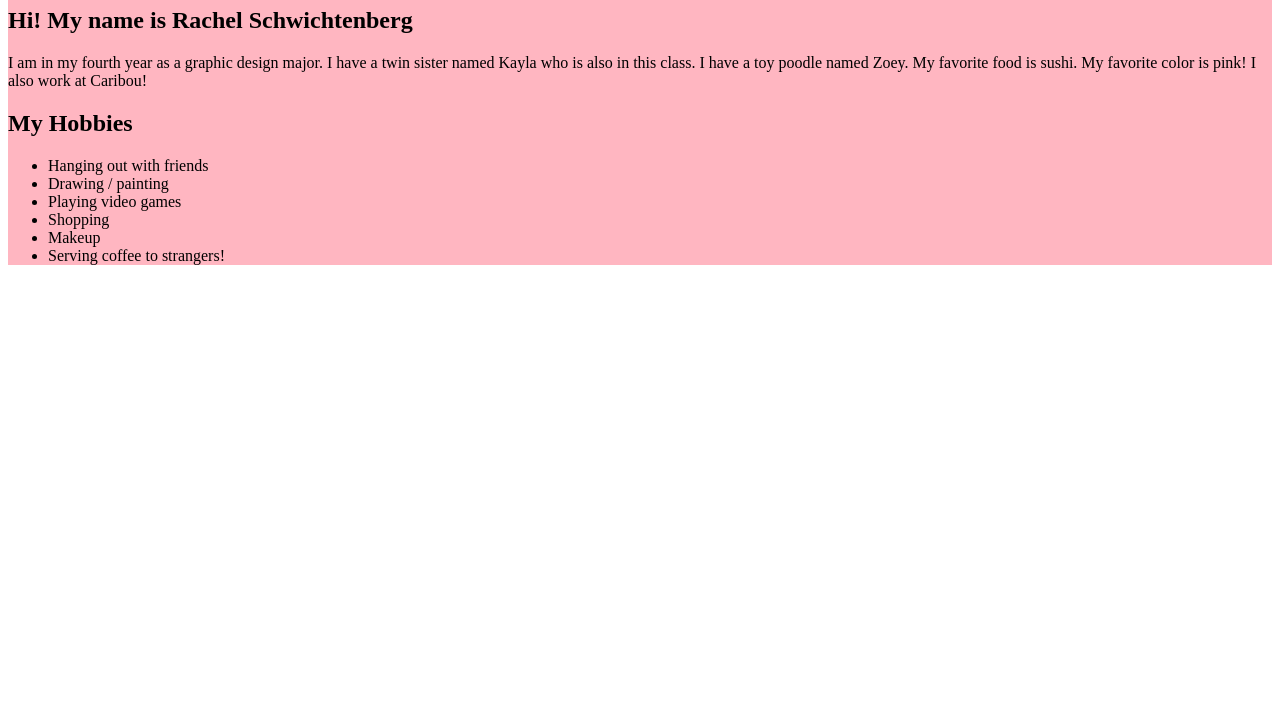
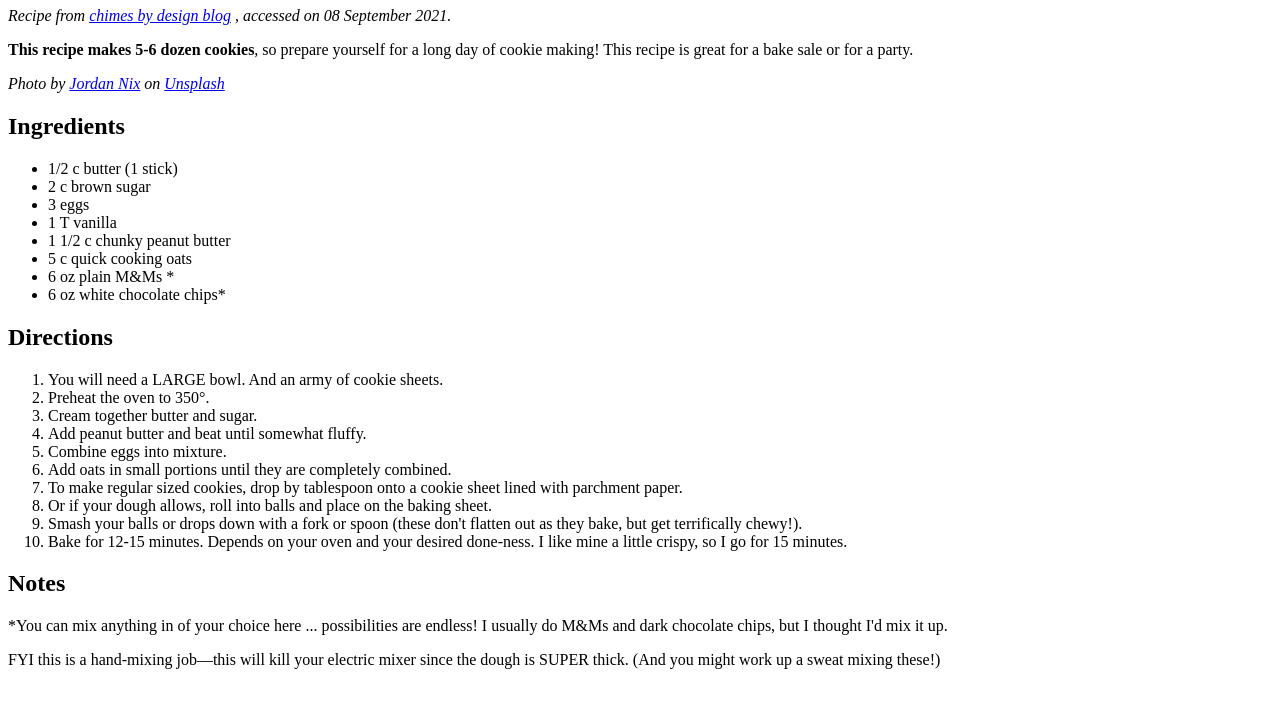
Before and after one commit to rachelsch99/rachelsch99.github.io, a plain HTML site: page index.html in a window 1280 px wide. Shown: the part 73-800 px from the top of the page. Drawn offline with Linux system fonts and the light colour scheme.

Commit message:
Web week 4 exercise

```diff
--- a/index.html
+++ b/index.html
@@ -1,21 +1,44 @@
 <!DOCTYPE html>
 <html>
-    <head></head>
+    <head>
+        <link rel=:stylesheet: type="text/css" href="style.css">
+        <link rel="preconnect" href="https://fonts.googleapis.com">
+        <link rel="preconnect" href="https://fonts.gstatic.com" crossorigin>
+        <link href="https://fonts.googleapis.com/css2?family=Quicksand&display=swap" rel="stylesheet">
+    </head>
     <body>
-        <div style="background-color: lightpink;">
-        <h1>About Me!</h1>
-        <h2>Hi! My name is Rachel Schwichtenberg</h2>
-        <p>I am in my fourth year as a graphic design major. I have a twin sister named Kayla who is also in this class. I have a toy poodle named Zoey. My favorite food is sushi. My favorite color is pink! I also work at Caribou!</p>
+        <h1>the chimesmonster cookies</h1>
+        <p><i>Recipe from <a href="https://www.chimesdesign.com/blog/2012/02/coooooooooooooooooooooooookies/"> chimes by design blog</a> , accessed on 08 September 2021.
+        </i></p>
 
-        <h2>My Hobbies</h2>
+    <p><b>This recipe makes 5-6 dozen cookies</b>, so prepare yourself for a long day of cookie making! This recipe is great for a bake sale or for a party. </p>
+   <p><i>Photo by <a href="https://unsplash.com/@jordannix?utm_source=unsplash&utm_medium=referral&utm_content=creditCopyText">Jordan Nix</a> on <a href="https://unsplash.com/s/photos/monster-cookies?utm_source=unsplash&utm_medium=referral&utm_content=creditCopyTextUnsplash">Unsplash</a></i></p>
+        <h2>Ingredients</h2>
         <ul>
-            <li>Hanging out with friends</li>
-            <li>Drawing / painting</li>
-            <li>Playing video games</li>
-            <li>Shopping</li>
-            <li>Makeup</li>
-            <li>Serving coffee to strangers!</li>
+            <li>1/2 c butter (1 stick)</li>
+            <li>2 c brown sugar</li>
+            <li>3 eggs</li>
+            <li>1 T vanilla</li>
+            <li>1 1/2 c chunky peanut butter</li>
+            <li>5 c quick cooking oats</li>
+            <li>6 oz plain M&Ms *</li>
+            <li>6 oz white chocolate chips*</li>
         </ul>
-    </div>
+        <h2>Directions</h2>
+            <ol>
+                <li>You will need a LARGE bowl. And an army of cookie sheets.</li>
+                <li>Preheat the oven to 350°.</li>
+                <li>Cream together butter and sugar.</li>
+                <li>Add peanut butter and beat until somewhat fluffy.</li>
+                <li>Combine eggs into mixture.</li>
+                <li>Add oats in small portions until they are completely combined.</li>
+                <li>To make regular sized cookies, drop by tablespoon onto a cookie sheet lined with parchment paper.</li>
+                <li>Or if your dough allows, roll into balls and place on the baking sheet.</li>
+                <li>Smash your balls or drops down with a fork or spoon (these don't flatten out as they bake, but get terrifically chewy!).</li>
+                <li>Bake for 12-15 minutes. Depends on your oven and your desired done-ness. I like mine a little crispy, so I go for 15 minutes.</li>
+            </ol>
+    <h2>Notes</h2>
+    <p>*You can mix anything in of your choice here ... possibilities are endless! I usually do M&Ms and dark chocolate chips, but I thought I'd mix it up.</p>
+    <p>FYI this is a hand-mixing job—this will kill your electric mixer since the dough is SUPER thick. (And you might work up a sweat mixing these!)</p>
     </body>
-</html>
+    </html>
```
